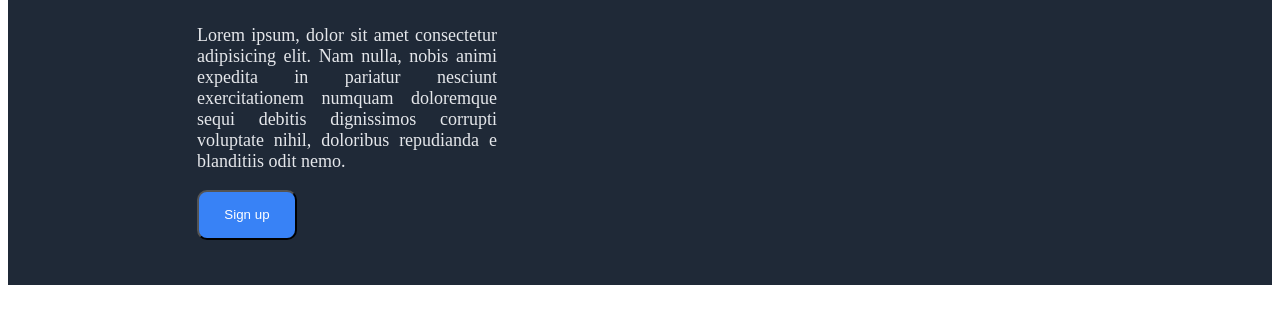
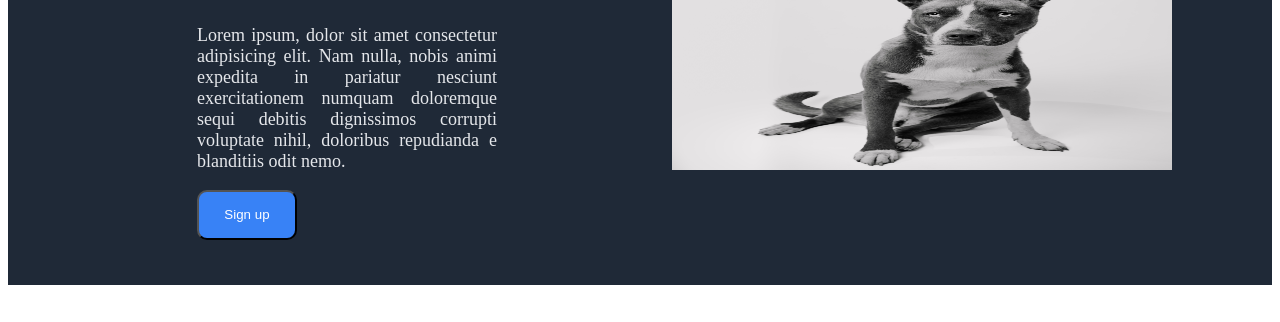
Before and after one commit to Elasinus/Landing-page, a plain HTML site: page index.html in a window 1280 px wide. Shown: the part 223-545 px from the top of the page. Drawn offline with Linux system fonts and the light colour scheme; the site is published under a folder, as on GitHub Pages, so addresses that start at the root find nothing; a script that the page names is missing.

Commit message:
Added changes to images dir

```diff
--- a/index.html
+++ b/index.html
@@ -33,7 +33,7 @@
                 <button class="button">Sign up</button>
             </div>
             <div>
-                <img class="doggo" src="/images/susie-burleson-5p5B56Qw_IM-unsplash.jpg" alt="eagle">
+                <img class="doggo" src="images/susie-burleson-5p5B56Qw_IM-unsplash.jpg" alt="eagle">
             </div>
         </div>
         <div>
```
